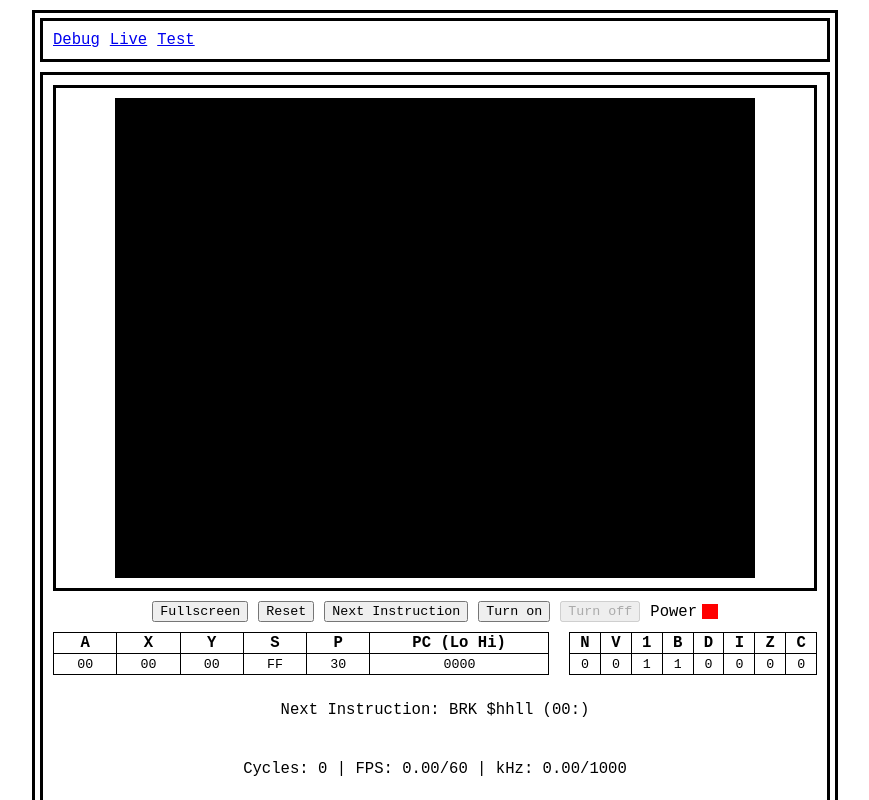
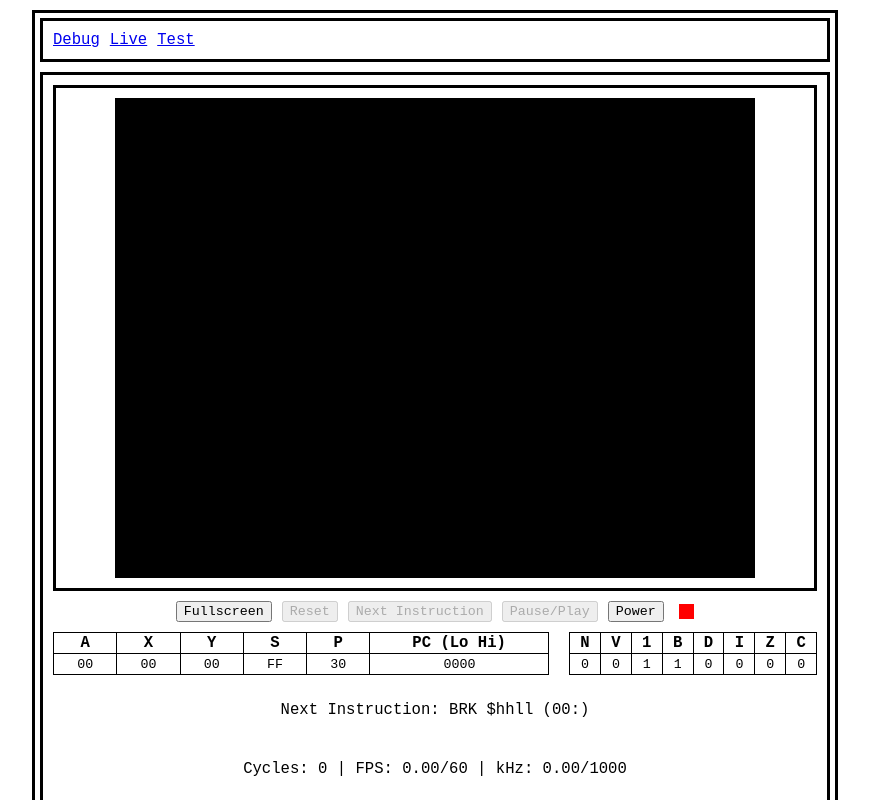
Before and after one commit to y0014984/65-o-fun, a Vue app: page /65-o-fun/debug in a window 1280 px wide. Shown: the top 800 px of the page, without its empty margins (205-1074 px from the left). Built offline with nearby package versions, Linux system fonts and the light colour scheme.

Commit message:
added bios to boot sequence/reworked buttons

```diff
--- a/src/logic/Computer.ts
+++ b/src/logic/Computer.ts
@@ -2,10 +2,14 @@ import Processor from './Processor';
 import Graphics from './Graphics';
 import Memory from './Memory';
 import { Storage, File, Directory, Program } from './Storage';
+import biosUrl from '../assets/roms/bios.prg?url';
+
+const resetVector = 0xfffc;
 
 export enum Status {
     OFF,
     BREAKPOINT,
+    RESET,
     ON
 }
 
@@ -54,7 +58,15 @@ export class Computer {
 
         this.stor = new Storage(this.mem);
 
-        this.stor.fsObjects.push(new File(null, 'lala', this.stringToByteArray('lala\nlulu\nding dong')));
+        this.stor.fsObjects.push(
+            new File(
+                null,
+                'lala',
+                this.stringToByteArray(
+                    'lala\nlulu\nding dong\nDenn wo das Strenge mit dem Zarten\nWo Starkes sich und Mildes paarten\nDa gibt es einen guten Klang'
+                )
+            )
+        );
         this.stor.fsObjects.push(new File(null, 'lulu and the lootersXXXX', this.stringToByteArray('ding dong')));
 
         const tmpDir = new Directory(null, 'tmp');
@@ -83,14 +95,10 @@ export class Computer {
         return value;
     }
 
-    reset() {
-        this.turnOff();
-        this.currentCyclesPerSec = 0;
-        this.currentFps = 0;
-        this.cpu.reset();
-        this.mem.reset();
-        this.gfx.reset();
-        this.breakPoints = [];
+    private reset() {
+        this.cpu.pc.setInt(this.mem.int[resetVector], this.mem.int[resetVector + 1]);
+
+        this.turnOn();
     }
 
     executeNextInstruction() {
@@ -98,9 +106,27 @@ export class Computer {
         this.cpu.processInstruction();
     }
 
-    turnOn() {
+    async loadBios() {
+        let biosInt = new Uint8Array(await (await fetch(biosUrl)).arrayBuffer());
+
+        this.cpu.pc.setInt(biosInt[0], biosInt[1]);
+
+        biosInt = biosInt.subarray(2);
+
+        biosInt.forEach((int, index) => {
+            this.mem.int[this.cpu.pc.int + index] = int;
+        });
+    }
+
+    async turnOn() {
         if (this.status === Status.ON) return;
 
+        await this.loadBios();
+
+        this.play();
+    }
+
+    play() {
         this.status = Status.ON;
 
         this.startTime = Date.now();
@@ -108,7 +134,7 @@ export class Computer {
         this.yieldCounter = 0;
         this.previousCycleCounter = 0;
 
-        const stopCondition = () => this.status === Status.OFF || this.status === Status.BREAKPOINT;
+        const stopCondition = () => this.status === Status.OFF || this.status === Status.RESET || this.status === Status.BREAKPOINT;
         const yieldCondition = () => this.cpu.instructionCounter % this.domUpdateInstructionsInterval === 0;
 
         const loop = (): void => {
@@ -148,16 +174,22 @@ export class Computer {
             // Update DOM if we're about to stop
             if (stopCondition()) {
                 this.updateCallback();
+
+                if (this.status === Status.OFF) this.turnOff();
+                if (this.status === Status.RESET) this.reset();
             }
         };
 
         this.doUntil(loop, stopCondition, yieldCondition);
     }
 
-    turnOff() {
-        if (!(this.status === Status.ON || this.status === Status.BREAKPOINT)) return;
-
-        this.status = Status.OFF;
+    private turnOff() {
+        this.currentCyclesPerSec = 0;
+        this.currentFps = 0;
+        this.breakPoints = [];
+        this.gfx.reset();
+        this.mem.reset();
+        this.cpu.reset();
     }
 
     doUntil(loop: () => void, stopCondition: () => boolean, yieldCondition: () => boolean): Promise<void> {
--- a/src/views/Debug.vue
+++ b/src/views/Debug.vue
@@ -26,16 +26,29 @@ async function toggleFullscreen() {
     if (document && document.activeElement) (document.activeElement as HTMLElement).blur();
 }
 
-function resetComputer() {
-    comp.value.reset();
+function reset() {
+    comp.value.status = Status.RESET;
+
+    if (document && document.activeElement) (document.activeElement as HTMLElement).blur();
 }
 
-function turnOnComputer() {
-    comp.value.turnOn();
+function togglePower() {
+    if (comp.value.status === Status.OFF) {
+        comp.value.turnOn();
+    } else {
+        comp.value.status = Status.OFF;
+    }
+
+    if (document && document.activeElement) (document.activeElement as HTMLElement).blur();
 }
 
-function turnOffComputer() {
-    comp.value.turnOff();
+function togglePausePlay() {
+    if (comp.value.status === Status.BREAKPOINT) {
+        comp.value.play();
+    } else {
+        comp.value.status = Status.BREAKPOINT;
+    }
+    if (document && document.activeElement) (document.activeElement as HTMLElement).blur();
 }
 
 function executeNextInstruction() {
@@ -107,16 +120,15 @@ const powerLedStyle = reactive({
         </div>
         <div id="computer-status">
             <button type="button" @click="toggleFullscreen()">Fullscreen</button>
-            <button type="button" @click="resetComputer()" :disabled="comp.status === Status.ON || comp.status === Status.BREAKPOINT">
+            <button type="button" @click="reset()" :disabled="comp.status === Status.OFF || comp.status === Status.BREAKPOINT">
                 Reset
             </button>
-            <button type="button" @click="executeNextInstruction()" :disabled="comp.status === Status.ON">Next Instruction</button>
-            <button type="button" @click="turnOnComputer()" :disabled="comp.status === Status.ON">Turn on</button>
-            <button type="button" @click="turnOffComputer()" :disabled="comp.status === Status.OFF">Turn off</button>
-            <div id="power">
-                <span>Power</span>
-                <div id="power-led" :style="powerLedStyle"></div>
-            </div>
+            <button type="button" @click="executeNextInstruction()" :disabled="comp.status === Status.ON || comp.status === Status.OFF">
+                Next Instruction
+            </button>
+            <button type="button" @click="togglePausePlay()" :disabled="comp.status === Status.OFF">Pause/Play</button>
+            <button type="button" @click="togglePower()">Power</button>
+            <div id="power-led" :style="powerLedStyle"></div>
         </div>
         <div id="processor-status">
             <Registers v-model="comp" />
@@ -164,15 +176,11 @@ const powerLedStyle = reactive({
     gap: 10px;
 }
 
-#power {
-    display: flex;
-    justify-content: center;
-    align-items: center;
-}
-
 #power-led {
     width: 1rem;
     height: 1rem;
     margin-left: 5px;
+    align-self: center;
+    justify-self: center;
 }
 </style>
--- a/src/views/Live.vue
+++ b/src/views/Live.vue
@@ -100,16 +100,20 @@ document.addEventListener('keyup', event => {
     comp.keyEvent('up', event.code);
 });
 
-function resetComputer() {
-    comp.reset();
+function reset() {
+    comp.status = Status.RESET;
+
+    if (document && document.activeElement) (document.activeElement as HTMLElement).blur();
 }
 
-function turnOnComputer() {
-    comp.turnOn();
-}
+function togglePower() {
+    if (comp.status === Status.OFF) {
+        comp.turnOn();
+    } else {
+        comp.status = Status.OFF;
+    }
 
-function turnOffComputer() {
-    comp.turnOff();
+    if (document && document.activeElement) (document.activeElement as HTMLElement).blur();
 }
 
 const powerColor = computed(() => {
@@ -135,13 +139,11 @@ onMounted(() => {
         </div>
         <div id="computer-status">
             <button type="button" @click="toggleFullscreen()">Fullscreen</button>
-            <button type="button" @click="resetComputer()" :disabled="comp.status === Status.ON">Reset</button>
-            <button type="button" @click="turnOnComputer()" :disabled="isRunning">Turn on</button>
-            <button type="button" @click="turnOffComputer()" :disabled="!isRunning">Turn off</button>
-            <div id="power">
-                <span>Power</span>
-                <div id="power-led" :style="powerLedStyle"></div>
-            </div>
+            <button type="button" @click="reset()" :disabled="comp.status === Status.OFF || comp.status === Status.BREAKPOINT">
+                Reset
+            </button>
+            <button type="button" @click="togglePower()">Power</button>
+            <div id="power-led" :style="powerLedStyle"></div>
         </div>
         <p style="text-align: center">
             Cycles: {{ cycleCounter }} | FPS: {{ currentFps.toFixed(2) }}/{{ targetFps }} | kHz:
@@ -188,15 +190,11 @@ onMounted(() => {
     gap: 10px;
 }
 
-#power {
-    display: flex;
-    justify-content: center;
-    align-items: center;
-}
-
 #power-led {
     width: 1rem;
     height: 1rem;
     margin-left: 5px;
+    align-self: center;
+    justify-self: center;
 }
 </style>
```
Also changed, not shown: 1 other file (tests, documents, lock files or other folders).
